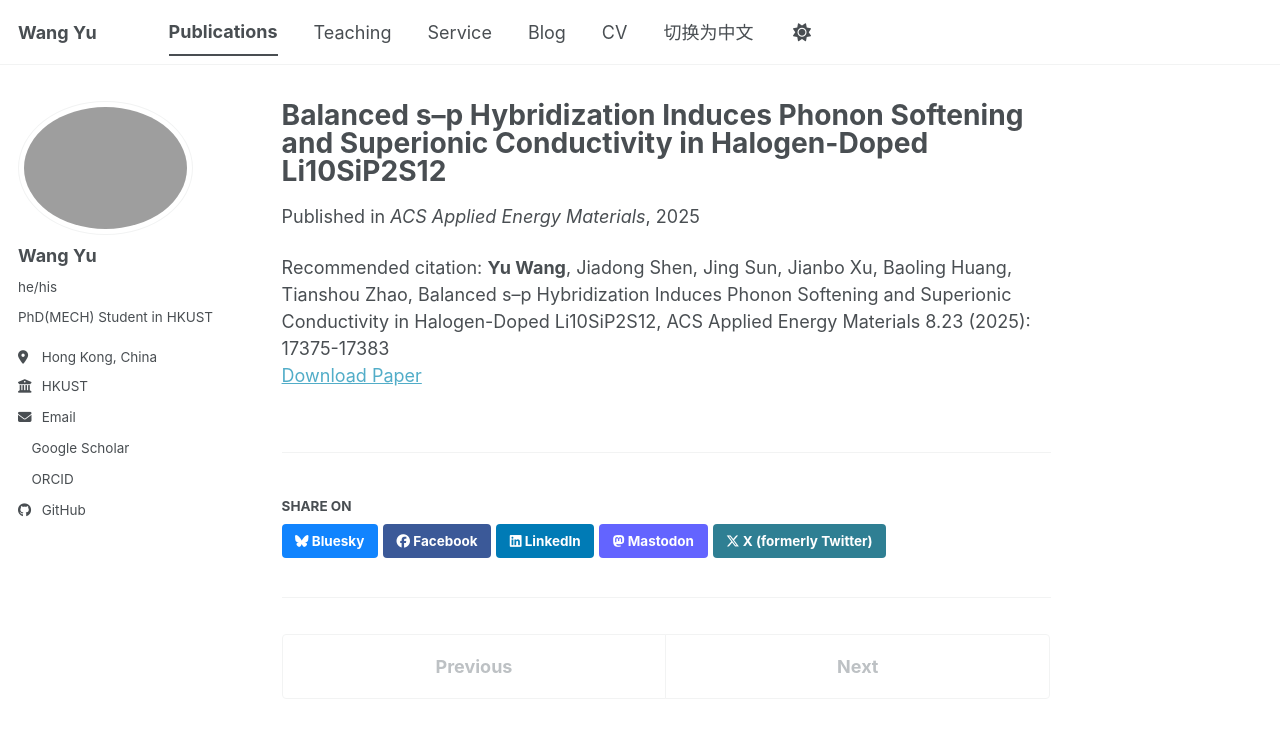
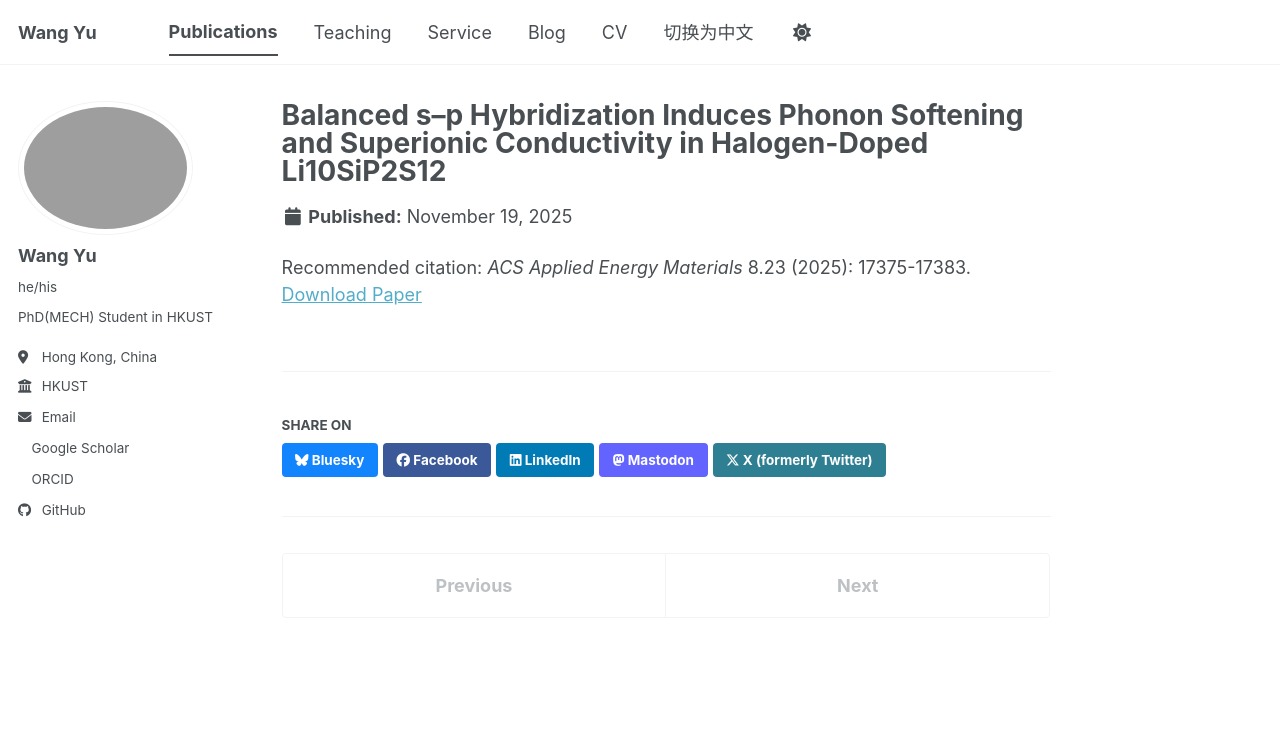
Before and after one commit to wangyu-hk/wangyu-hk.github.io, a Jekyll site: the page built from _publications/2025-11-19.md, in a window 1280 px wide. Shown: the top 738 px of the page. Built offline with Jekyll 4.4.1, drawn with Linux system fonts in a browser that asks for light colours; a script bundle is joined from its source files by our own code; a style sheet for code colours, icons or effects is not loaded.

Commit message:
Update 2025-11-19.md

```diff
--- a/_publications/2025-11-19.md
+++ b/_publications/2025-11-19.md
@@ -3,8 +3,8 @@ title: "Balanced s–p Hybridization Induces Phonon Softening and Superionic Con
 collection: publications
 category: manuscripts
 date: 2025-11-19
-venue: "ACS Applied Energy Materials"
-citation: '<strong>Yu Wang</strong>, Jiadong Shen, Jing Sun, Jianbo Xu, Baoling Huang, Tianshou Zhao, Balanced s–p Hybridization Induces Phonon Softening and Superionic Conductivity in Halogen-Doped Li10SiP2S12, ACS Applied Energy Materials 8.23 (2025): 17375-17383'
+author: "<strong>Yu Wang</strong>, Jiadong Shen, Jing Sun, Jianbo Xu, Baoling Huang, Tianshou Zhao"
+citation: '<i>ACS Applied Energy Materials</i> 8.23 (2025): 17375-17383.'
 paperurl: "https://doi.org/10.1021/acsaem.5c02704"
 
 ---
```
